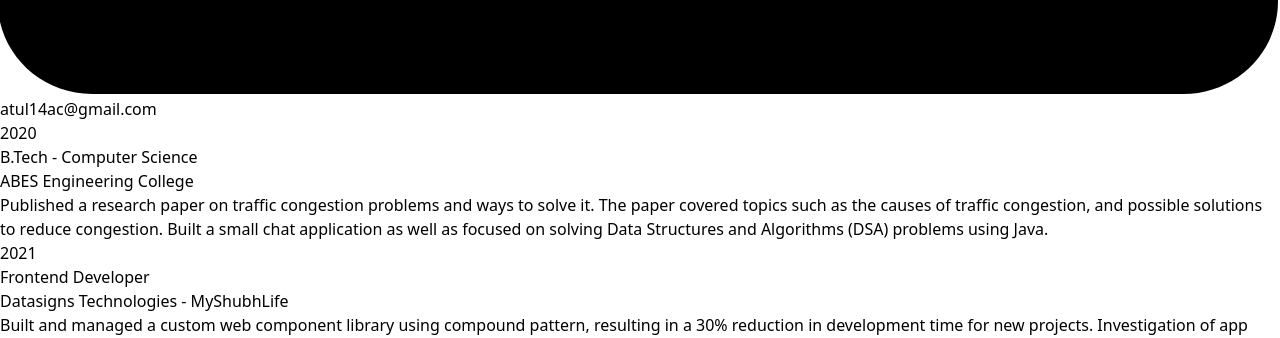
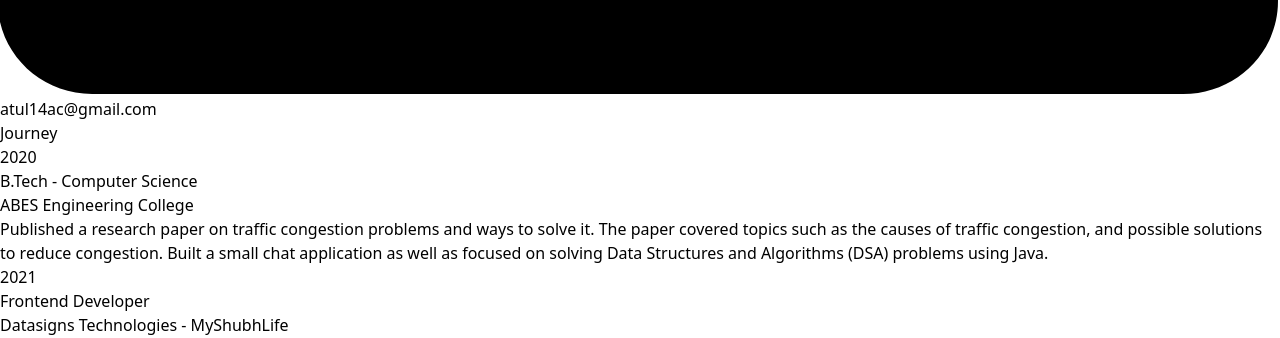
Before and after one commit to atulsmania/portfolio, a React (Vite) app: page / in a window 1280 px wide. Shown: the part 2679-3017 px from the top of the page. Built offline with nearby package versions, Linux system fonts and the light colour scheme.

Commit message:
added timeline year border and journey header

```diff
--- a/src/components/Timeline.tsx
+++ b/src/components/Timeline.tsx
@@ -9,13 +9,22 @@ type TimelineItem = {
 const Timeline = ({ children }: PropsWithChildren) => {
   return (
     <div className="w-full h-full">
-      <div className="relative h-full overflow-hidden wrap">
+      <div className="relative h-full pt-4 space-y-4 overflow-hidden wrap">
         <div
           className={classNames(
-            "absolute hidden h-full border-2 sm:block",
+            "absolute hidden w-0 h-full border-2 sm:block",
             "left-1/2 border-opacity-20 border-neutral-400"
           )}
-        />
+        >
+          <span
+            className={classNames(
+              "absolute px-4 pt-1 text-xl rounded-full",
+              "bg-neutral-400 text-black -translate-x-1/2 -translate-y-1/2"
+            )}
+          >
+            Journey
+          </span>
+        </div>
         {children}
       </div>
     </div>
@@ -25,14 +34,18 @@ const Timeline = ({ children }: PropsWithChildren) => {
 const Item = ({ children, year, align }: TimelineItem) => {
   return (
     <div
-      className={classNames(
-        "flex items-center justify-between w-full mb-8 left-timeline",
-        { "sm:flex-row-reverse": align === "left" }
-      )}
+      className={classNames("flex items-center justify-between w-full", {
+        "sm:flex-row-reverse": align === "left",
+      })}
     >
       <div className="order-1 hidden w-5/12 sm:block" />
-      <div className="z-20 items-center order-1 hidden p-2 shadow-xl sm:flex aspect-square w-fit">
-        <h1 className="mx-auto text-lg font-semibold">{year}</h1>
+      <div
+        className={classNames(
+          "z-20 items-center order-1 hidden px-2 py-1 bg-black",
+          "border-4 rounded-lg border-neutral-400/20 sm:flex w-fit"
+        )}
+      >
+        <span className="mx-auto text-lg font-semibold">{year}</span>
       </div>
       <div className="order-1 w-full rounded-lg sm:w-5/12">{children}</div>
     </div>
```
